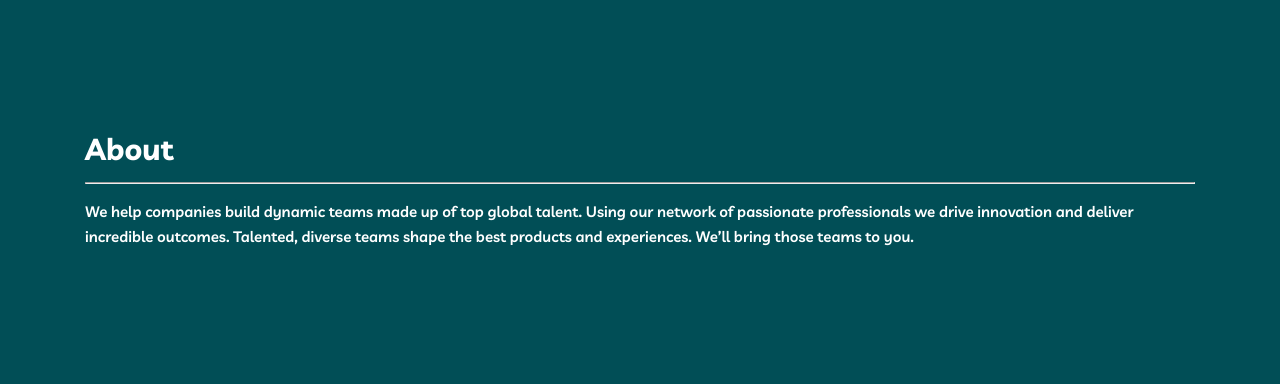
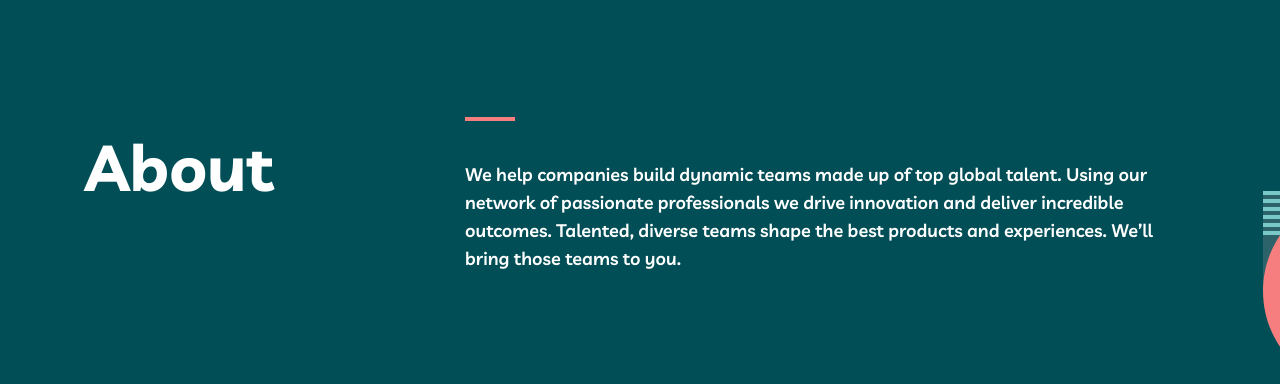
Before and after one commit to IbragimovOlimjon/018-MyTeam, a plain HTML site: page about.html in a window 1280 px wide. Shown: the part 128-512 px from the top of the page. Drawn offline with Linux system fonts and the light colour scheme.

Commit message:
Add hero section with styles to about page

```diff
--- a/css/styles.css
+++ b/css/styles.css
@@ -548,7 +548,7 @@ img {
 }
 
 .text-inner {
-margin-right: auto;
+    margin-right: auto;
 }
 
 .site-footer__text {
@@ -571,7 +571,7 @@ margin-right: auto;
 }
 
 .social__iteam:not(:last-child) {
-margin-right: 16px;
+    margin-right: 16px;
 }
 
 .social__link {
@@ -579,7 +579,7 @@ margin-right: 16px;
 }
 
 .social__img:hover {
-color: var(--color-light);
+    color: var(--color-light);
 }
 
 .social__img {
@@ -602,19 +602,45 @@ color: var(--color-light);
 /* HERO */
 .hero-about {
     padding-top: 47px;
-    padding-bottom: 120px;.
+    padding-bottom: 120px;
+    background-image: url("../img/about-hero-img.svg");
+    background-repeat: no-repeat;
+    background-position: calc(50% - -723px) 121px;
 }
+
+
 .hero-about__container {
+    display: flex;
+    justify-content: space-between;
 }
-.container {
-}
+
 .hero-about__title-wrapper {
+    width: 350px;
+    margin-right: 30px;
 }
 .hero-about__title {
+    font-weight: 700;
+    font-size: 64px;
+    line-height: 100px;
+    margin: 0;
 }
+
 .hero-about__text-wrapper {
+    width: 730px;
 }
+
 .hero-about__line {
+    width: 50px;
+    height: 4px;
+    margin: 0;
+    border: none;
+    background-color: var(--color-light);
+    margin-bottom: 40px;
 }
+
 .hero-about__text {
+    font-weight: 600;
+    font-size: 18px;
+    line-height: 28px;
+    margin: 0;
 }
```
Also changed, not shown: img/about-hero-img.svg (added), img/about-main-bottom-img.svg (added), img/about-main-top-img.svg (added), img/about-some-of-img.svg (added).
